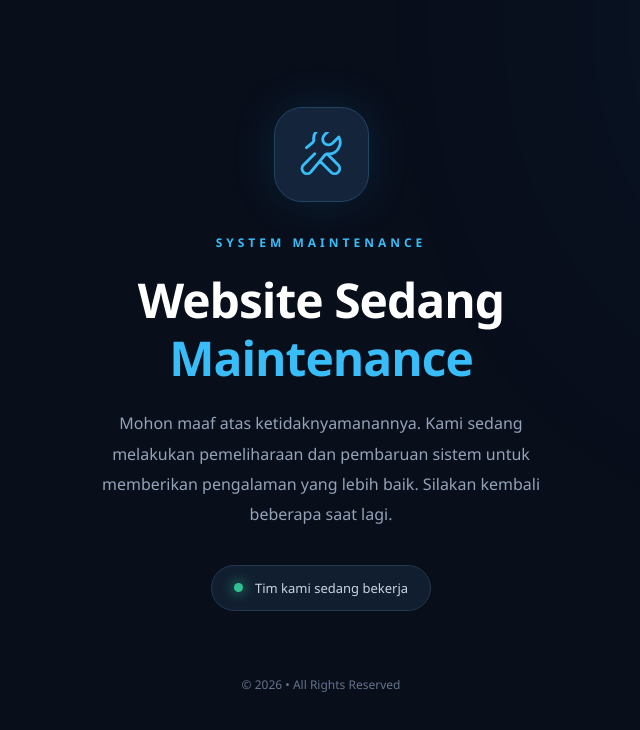
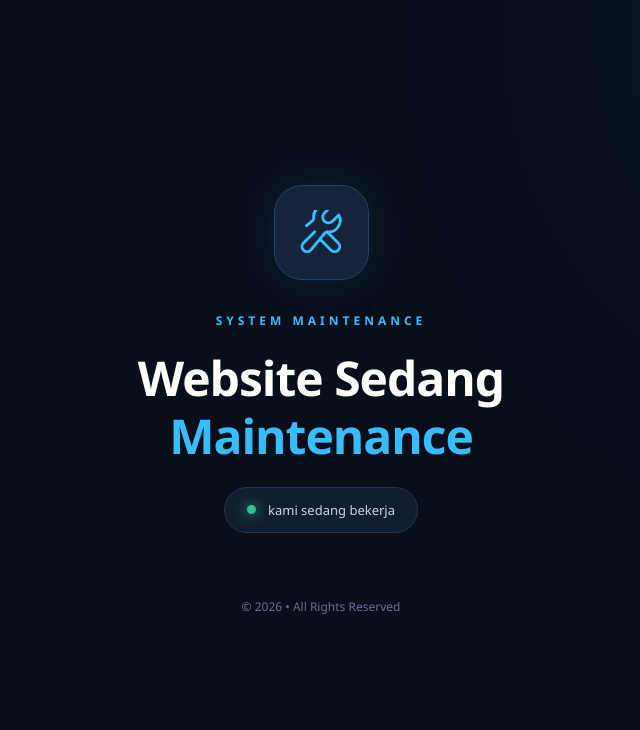
Before and after one commit to opetrmx/Sodara, a plain HTML site: page index.html in a window 1280 px wide. Shown: the whole page, without its empty margins (319-959 px from the left). Drawn offline with Linux system fonts and the light colour scheme.

Commit message:
Add files via upload

```diff
--- a/index.html
+++ b/index.html
@@ -43,17 +43,9 @@
       <span>Maintenance</span>
     </h1>
 
-    <p class="description">
-      Mohon maaf atas ketidaknyamanannya.
-      Kami sedang melakukan pemeliharaan
-      dan pembaruan sistem untuk memberikan
-      pengalaman yang lebih baik.
-      Silakan kembali beberapa saat lagi.
-    </p>
-
     <div class="status">
       <span class="dot"></span>
-      <span>Tim kami sedang bekerja</span>
+      <span>kami sedang bekerja</span>
     </div>
 
     <p class="footer">
```
